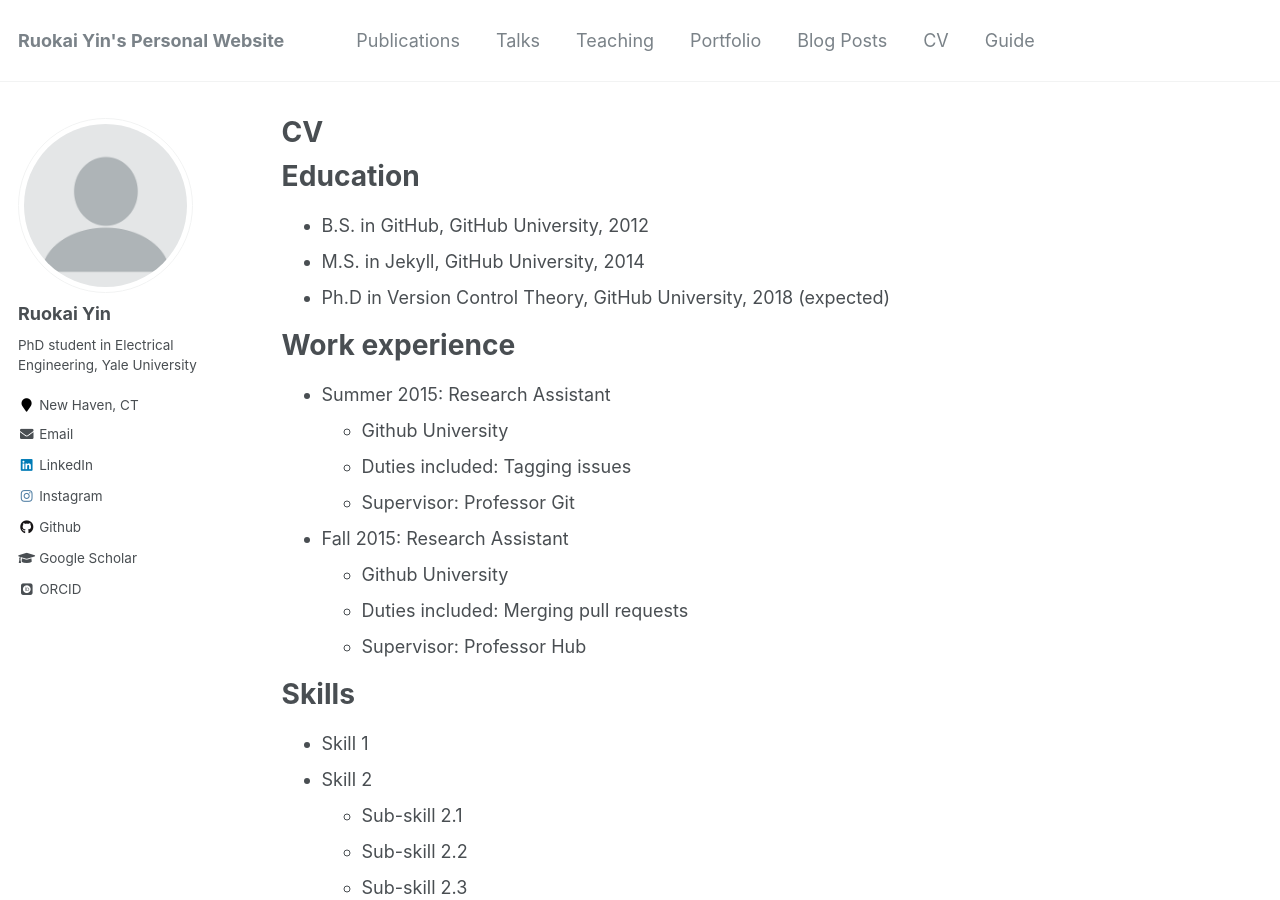
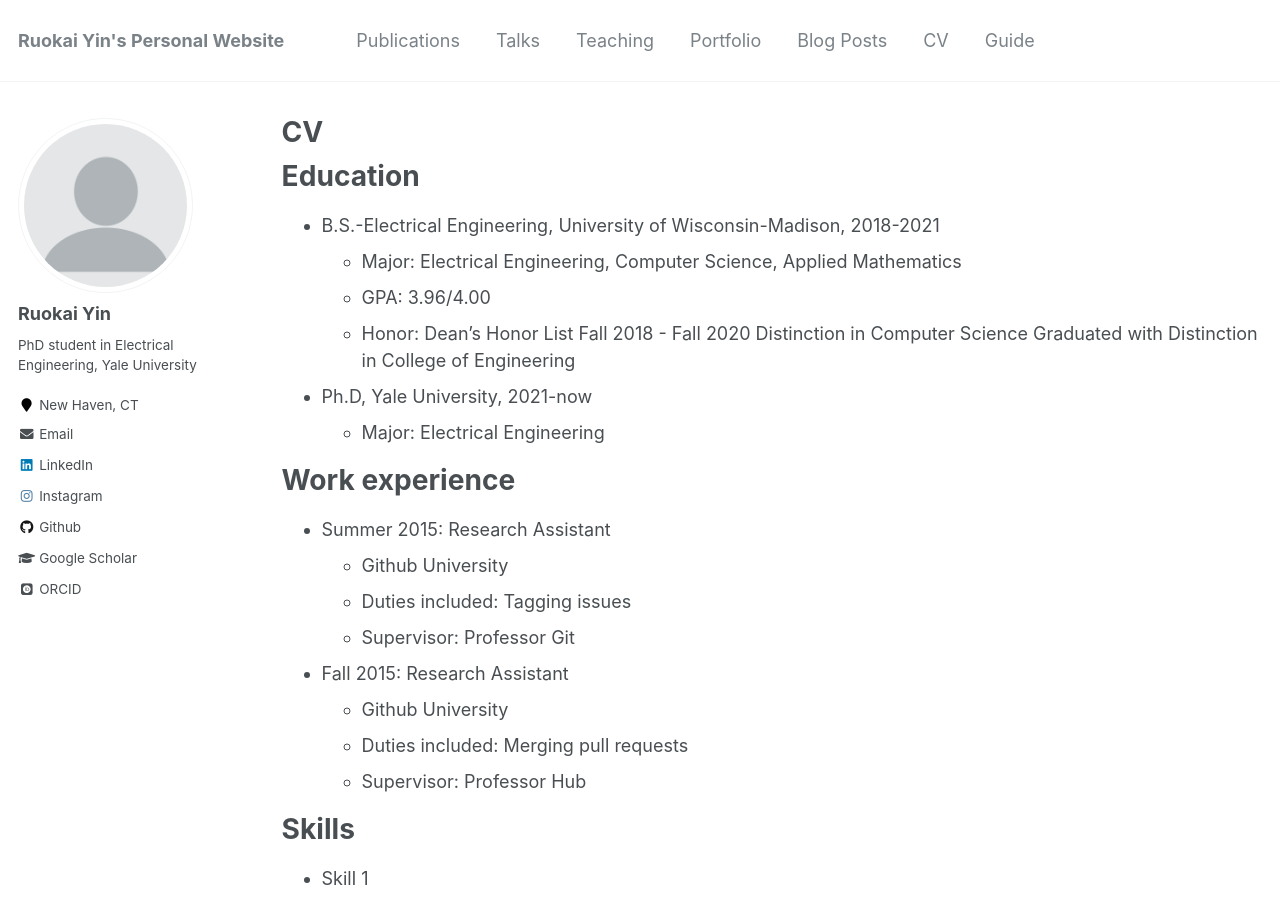
Before and after one commit to RuokaiYin/RuokaiYin.github.io, a Jekyll site: the page built from _pages/cv.md, in a window 1280 px wide and 900 px high. Built offline with Jekyll 4.4.1, drawn with Linux system fonts in a browser that asks for light colours; some web fonts are replaced.

Commit message:
Update cv.md

```diff
--- a/_pages/cv.md
+++ b/_pages/cv.md
@@ -11,9 +11,14 @@ redirect_from:
 
 Education
 ======
-* B.S. in GitHub, GitHub University, 2012
-* M.S. in Jekyll, GitHub University, 2014
-* Ph.D in Version Control Theory, GitHub University, 2018 (expected)
+* B.S.-Electrical Engineering, University of Wisconsin-Madison, 2018-2021
+  * Major: Electrical Engineering, Computer Science, Applied Mathematics
+  * GPA: 3.96/4.00
+  * Honor: Dean's Honor List Fall 2018 - Fall 2020
+           Distinction in Computer Science
+           Graduated with Distinction in College of Engineering
+* Ph.D, Yale University, 2021-now
+  * Major: Electrical Engineering
 
 Work experience
 ======
```
